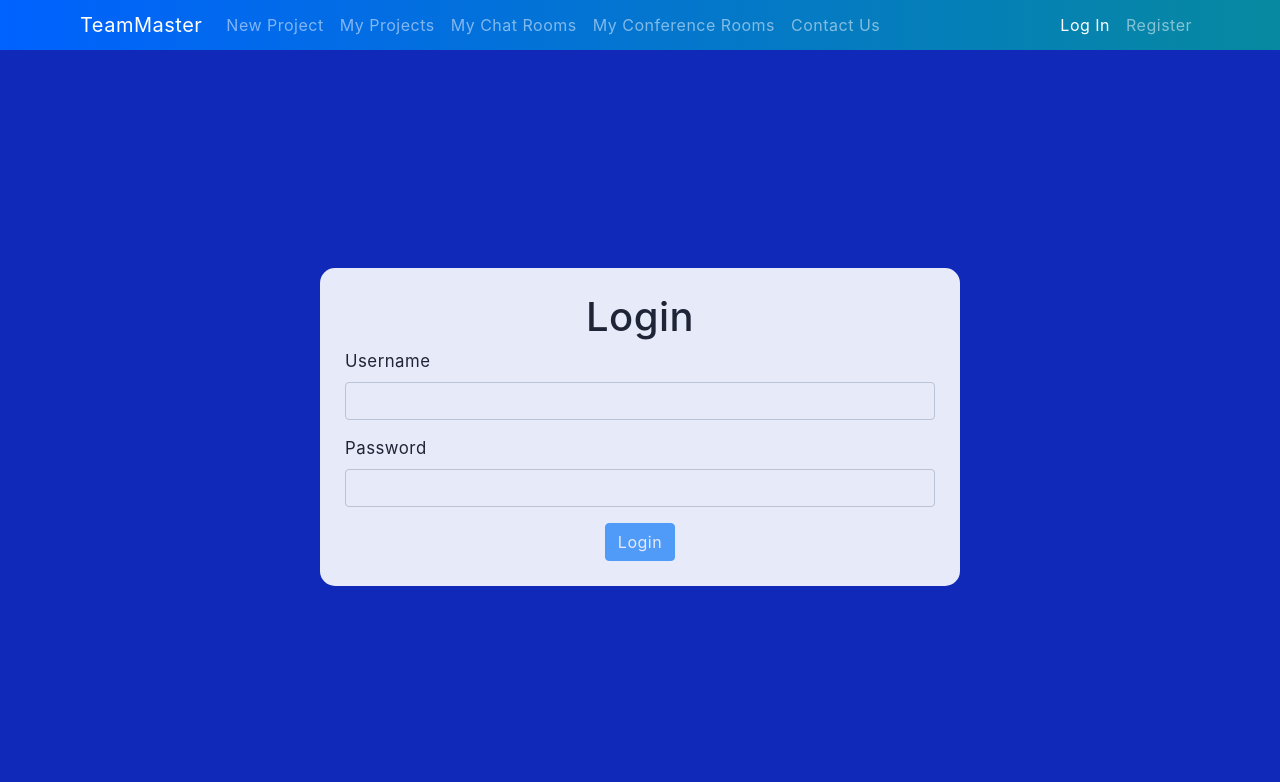
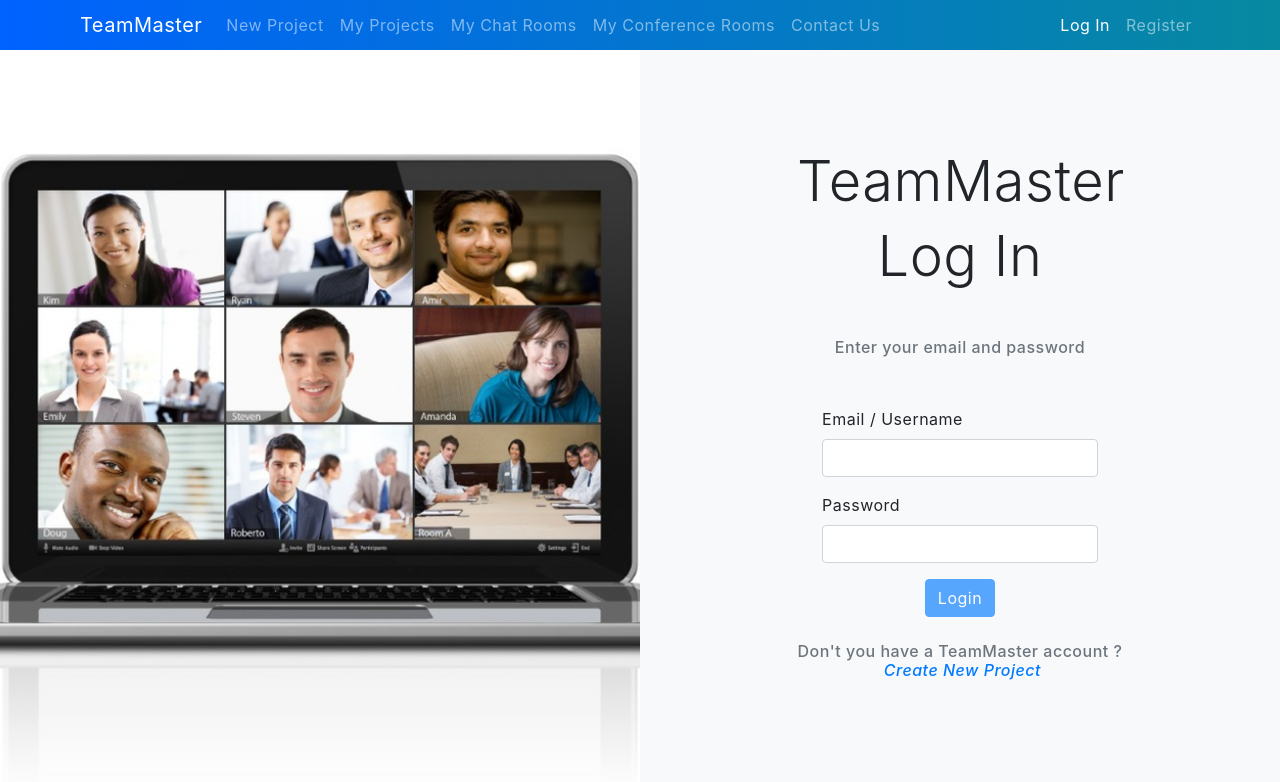
Before and after one commit to TeamMaster-Project/TeamMaster, a React (Create React App) app in the folder TM-frontend-react/team_master/: page /login in a window 1280 px wide. Shown: the top 782 px of the page. Built offline with nearby package versions, Linux system fonts and the light colour scheme.

Commit message:
Log in / Sign Up UI Improvements

```diff
--- a/TM-frontend-react/team_master/src/components/NewProject/index.jsx
+++ b/TM-frontend-react/team_master/src/components/NewProject/index.jsx
@@ -31,7 +31,7 @@ class NewForm extends Component {
           </p>
           <Link
             to="/myprojects/new"
-            className="btn btn-lg btn-block btn-outline-primary mt-5"
+            className="btn btn-lg btn-block btn-outline-primary my-5 shadow"
             style={{ marginBottom: 20 }}
           >
           Create New Project
@@ -39,17 +39,16 @@ class NewForm extends Component {
           </Link>
         </div>
 
-        <div>
-          <div className="card-deck mb-3 text-center">
-            <div className="card mb-4 box-shadow">
+
+          <div className="card-deck my-3 text-center">
+            <div className="card mb-4 box-shadow shadow">
               <div className="card-header">
-                <h4 className="my-0 font-weight-normal">Story Boards</h4>
+                <h6 className="my-0 font-weight-normal">Story Boards</h6>
               </div>
               <div className="card-body">
                 <h5 className="card-title pricing-card-title pt-4 px-2">You only need to create a project for your team</h5>
                 <i>
-                <p className="pt-4">Add your team members to the project under different access control tiers</p>
-                <p>Story Board / Chat Room / Video Room features automatically enabled</p>
+                <p className="py-3">Manage your strory boards with Team Master</p>
                 </i>
                   <Link
                     to="/myprojects/"
@@ -60,13 +59,14 @@ class NewForm extends Component {
                   </Link>
               </div>
             </div>
-            <div className="card mb-4 box-shadow">
+
+            <div className="card mb-4 box-shadow shadow">
               <div className="card-header">
-                <h4 className="my-0 font-weight-normal">Chat Rooms</h4>
+                <h6 className="my-0 font-weight-normal">Chat Rooms</h6>
               </div>
               <div className="card-body">
                 <h5 className="card-title pricing-card-title pt-4 px-2">All your team members will be added to a team chat rooms automatically</h5>
-                <p className="py-5"><i>Chat your team members at any time</i></p>
+                <p className="py-3"><i>Chat your team members at any time</i></p>
                 <Link
                     to="/chatroom/"
                     className="btn btn-lg btn-block btn-primary"
@@ -75,13 +75,14 @@ class NewForm extends Component {
                   </Link>
               </div>
             </div>
-            <div className="card mb-4 box-shadow">
+
+            <div className="card mb-4 box-shadow shadow">
               <div className="card-header">
-                <h4 className="my-0 font-weight-normal">Video Rooms</h4>
+                <h6 className="my-0 font-weight-normal">Video Rooms</h6>
               </div>
               <div className="card-body">
                 <h5 className="card-title pricing-card-title pt-4 px-2">All your team members will be added to a video rooms automatically</h5>
-                <p className="py-5"><i>Join the team call at any time</i></p>
+                <p className="py-3"><i>Join the team call at any time</i></p>
                 <Link
                     to="/videoroom/"
                     className="btn btn-lg btn-block btn-primary"
@@ -90,7 +91,7 @@ class NewForm extends Component {
               </div>
             </div>
           </div>
-      </div>
+
     </div>
     );
   }
--- a/TM-frontend-react/team_master/src/components/auth/Login/index.css
+++ b/TM-frontend-react/team_master/src/components/auth/Login/index.css
@@ -29,3 +29,15 @@
 .form-submit-button {
   text-align: center;
 }
+
+
+.login,
+.image {
+  min-height: 94vh;
+}
+
+.bg-image {
+  background-image: url('../../../assets/images/homePage/carousel/carousel-5.jpeg');
+  background-size: cover;
+  background-position: center center;
+}
--- a/TM-frontend-react/team_master/src/components/auth/Login/index.jsx
+++ b/TM-frontend-react/team_master/src/components/auth/Login/index.jsx
@@ -1,10 +1,11 @@
 import React from "react";
-import { Redirect } from "react-router-dom";
+import { Link, Redirect } from "react-router-dom";
 import Joi from "joi-browser"; //Joi for form validation library
 import Form from "../../Common/form";
 import auth from "../../../services/authService";
 import { toast } from "react-toastify";
 import PreLoader from "../../PreLoader/PreLoader";
+import BGImage from "../../../assets/images/homePage/backgroud_1.jpg"
 import "./index.css";
 
 class LoginForm extends Form {
@@ -49,18 +50,43 @@ class LoginForm extends Form {
       return <PreLoader/>
     }
     return (
-      <div className="register-form-container">
-        <div className="register-form-card">
+        <div class="container-fluid">
+          <div class="row no-gutter">
+            {/* left Half */}
+            <div class="col-md-6 d-none d-md-flex bg-image"></div>
+
+            {/* Right Half */}
+            <div class="col-md-6 bg-light">
+              <div class="login d-flex align-items-center py-5">
+                  <div class="container">
+                    <div class="row">
+                        <div class="col-lg-10 col-xl-7 mx-auto">
+                            <h3 class="display-4">TeamMaster</h3>
+                            <h3 class="display-4 mb-5">Log In</h3>
+                            <h6 class="text-muted mb-4">Enter your email and password</h6>
+
                              <div className="register-form">
-            <h1>Login</h1>
                                <form onSubmit={this.handleSubmit}>
-              {this.renderInputs("username", "Username")}
+                                 {this.renderInputs("username", "Email / Username")}
                                  {this.renderInputs("password", "Password", "password")}
                                  {/* name label datatype */}
                                  <div className="form-submit-button">
                                    {this.renderButton("Login")}
                                  </div>
                                </form>
+                              </div>
+                               <h6 class="text-muted mb-4"> Don't you have a TeamMaster account ? &nbsp;
+                                  <Link
+                                  to="/register"
+                                  className="mb-4"
+                                >
+                                 <i>Create New Project</i>
+                                </Link>
+                               </h6>
+                        </div>
+                    </div>
+                  </div>
+              </div>
             </div>
           </div>
         </div>
--- a/TM-frontend-react/team_master/src/components/auth/Register/index.css
+++ b/TM-frontend-react/team_master/src/components/auth/Register/index.css
@@ -29,3 +29,15 @@
 .form-submit-button {
   text-align: center;
 }
+
+
+.login,
+.image {
+  min-height: 94vh;
+}
+
+.bg-image-register {
+  background-image: url('../../../assets/images/hands-typing.jpg');
+  background-size: cover;
+  background-position: center center;
+}
--- a/TM-frontend-react/team_master/src/components/auth/Register/index.jsx
+++ b/TM-frontend-react/team_master/src/components/auth/Register/index.jsx
@@ -7,6 +7,7 @@ import "./index.css";
 import { addUsers } from "../../../services/chatboxService";
 import { toast } from "react-toastify";
 import PreLoader from "../../PreLoader/PreLoader";
+import { Link } from "react-router-dom";
 
 class Register extends Form {
   state = {
@@ -62,12 +63,40 @@ class Register extends Form {
       return <PreLoader/>
 
     return (
-      <div className="register-form-container">
-        <div className="register-form-card">
+      // <div className="register-form-container">
+      //   <div className="register-form-card">
+      //     <div className="register-form">
+      //       <h1>Register</h1>
+            // <form onSubmit={this.handleSubmit}>
+            //   {this.renderInputs("username", "Email", "text")}
+            //   {this.renderInputs("password", "Password", "password")}
+            //   {/* name label datatype */}
+            //   {this.renderInputs("name", "Name", "text")}
+            //   <div className="form-submit-button">
+            //     {this.renderButton("Register")}
+            //   </div>
+            // </form>
+      //     </div>
+      //   </div>
+      // </div>
+
+      <div class="container-fluid">
+          <div class="row no-gutter">
+            {/* left Half */}
+            <div class="col-md-6 d-none d-md-flex bg-image-register"></div>
+
+            {/* Right Half */}
+            <div class="col-md-6 bg-light">
+              <div class="login d-flex align-items-center py-5">
+                  <div class="container">
+                    <div class="row">
+                        <div class="col-lg-10 col-xl-7 mx-auto">
+                            <h3 class="display-4">Get an account</h3>
+                            <h6 class="text-muted mb-4">Enter your email and password</h6>
+
                              <div className="register-form">
-            <h1>Register</h1>
                                <form onSubmit={this.handleSubmit}>
-              {this.renderInputs("username", "Email", "text")}
+                                  {this.renderInputs("username", "Email / Username", "text")}
                                   {this.renderInputs("password", "Password", "password")}
                                   {/* name label datatype */}
                                   {this.renderInputs("name", "Name", "text")}
@@ -76,6 +105,19 @@ class Register extends Form {
                                   </div>
                                 </form>
                               </div>
+                               <h6 class="text-muted mb-4"> Already have an account ? &nbsp;
+                                  <Link
+                                  to="/login"
+                                  className="mb-4"
+                                >
+                                 <i>Log in</i>
+                                </Link>
+                               </h6>
+                        </div>
+                    </div>
+                  </div>
+              </div>
+            </div>
           </div>
         </div>
     );
```
Also changed, not shown: TM-frontend-react/team_master/src/assets/images/hands-typing.jpg (added). Lines whose indentation alone changed are shown as unchanged.
